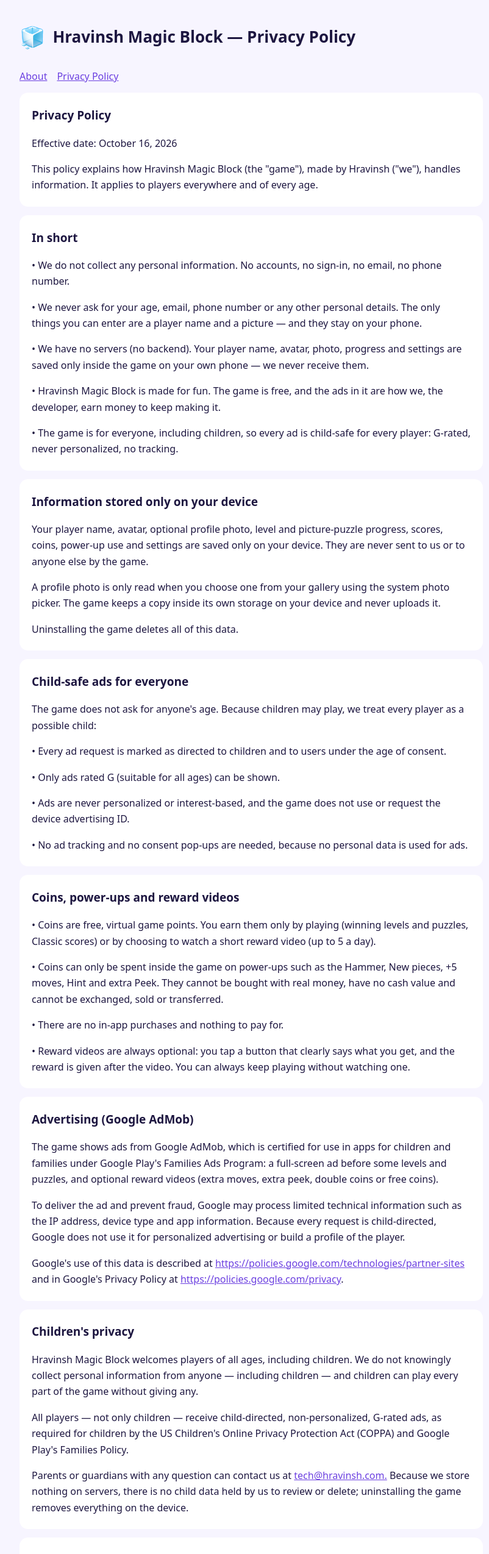
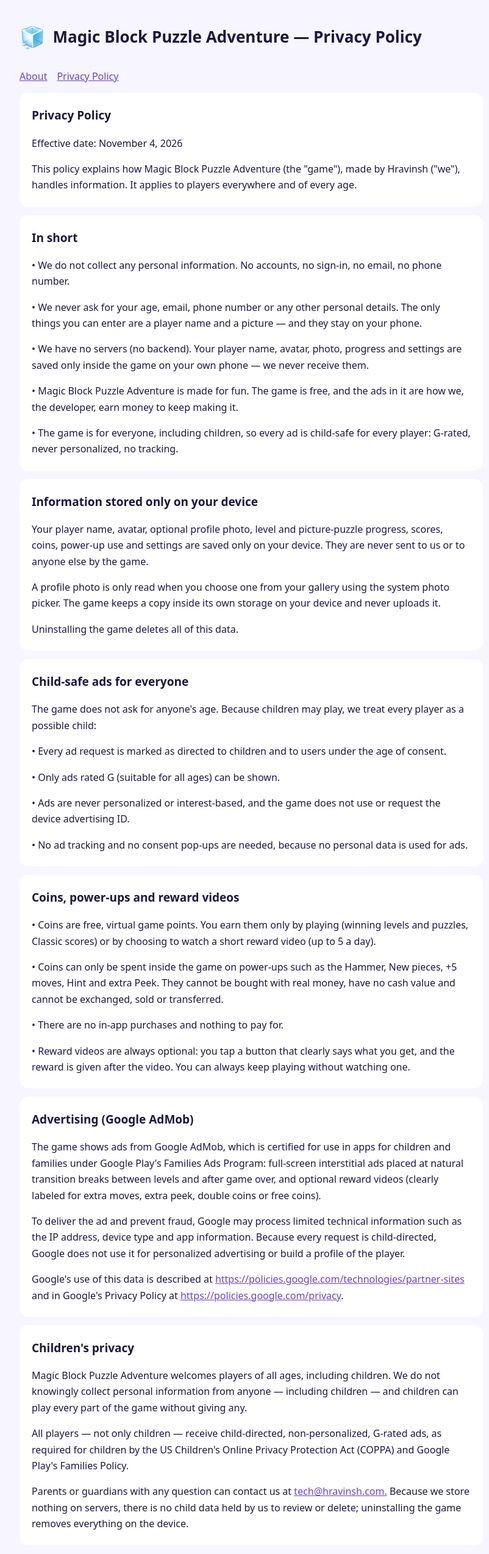
Before and after one commit to hravinshtech/hravinshtech.github.io, a plain HTML site: page privacy-policy.html in a window 1280 px wide. Shown: the top 2549 px of the page at 61% size, without its empty margins (228-1030 px from the left). Drawn offline with Linux system fonts and the light colour scheme.

Commit message:
chore(release): update privacy policy and bump latestVersionCode to 15

```diff
--- a/privacy-policy.html
+++ b/privacy-policy.html
@@ -3,7 +3,7 @@
 <head>
 <meta charset="utf-8">
 <meta name="viewport" content="width=device-width, initial-scale=1">
-<title>Hravinsh Magic Block — Privacy Policy</title>
+<title>Magic Block Puzzle Adventure — Privacy Policy</title>
 <style>
   :root { color-scheme: light dark; --bg:#f7f5ff; --fg:#1d1640; --muted:#5d5683; --card:#fff; --accent:#6b3fe0; }
   @media (prefers-color-scheme: dark) { :root { --bg:#120b26; --fg:#f2efff; --muted:#b9b0e0; --card:#1e1442; --accent:#b794ff; } }
@@ -17,15 +17,15 @@
 </style>
 </head>
 <body><main>
-<header><span class="logo">🧊</span><h1>Hravinsh Magic Block — Privacy Policy</h1></header>
+<header><span class="logo">🧊</span><h1>Magic Block Puzzle Adventure — Privacy Policy</h1></header>
 <nav><a href="index.html">About</a><a href="privacy-policy.html">Privacy Policy</a></nav>
-<section><h2>Privacy Policy</h2><p>Effective date: October 16, 2026</p><p>This policy explains how Hravinsh Magic Block (the "game"), made by Hravinsh ("we"), handles information. It applies to players everywhere and of every age.</p></section>
-<section><h2>In short</h2><p>• We do not collect any personal information. No accounts, no sign-in, no email, no phone number.</p><p>• We never ask for your age, email, phone number or any other personal details. The only things you can enter are a player name and a picture — and they stay on your phone.</p><p>• We have no servers (no backend). Your player name, avatar, photo, progress and settings are saved only inside the game on your own phone — we never receive them.</p><p>• Hravinsh Magic Block is made for fun. The game is free, and the ads in it are how we, the developer, earn money to keep making it.</p><p>• The game is for everyone, including children, so every ad is child-safe for every player: G-rated, never personalized, no tracking.</p></section>
+<section><h2>Privacy Policy</h2><p>Effective date: November 4, 2026</p><p>This policy explains how Magic Block Puzzle Adventure (the "game"), made by Hravinsh ("we"), handles information. It applies to players everywhere and of every age.</p></section>
+<section><h2>In short</h2><p>• We do not collect any personal information. No accounts, no sign-in, no email, no phone number.</p><p>• We never ask for your age, email, phone number or any other personal details. The only things you can enter are a player name and a picture — and they stay on your phone.</p><p>• We have no servers (no backend). Your player name, avatar, photo, progress and settings are saved only inside the game on your own phone — we never receive them.</p><p>• Magic Block Puzzle Adventure is made for fun. The game is free, and the ads in it are how we, the developer, earn money to keep making it.</p><p>• The game is for everyone, including children, so every ad is child-safe for every player: G-rated, never personalized, no tracking.</p></section>
 <section><h2>Information stored only on your device</h2><p>Your player name, avatar, optional profile photo, level and picture-puzzle progress, scores, coins, power-up use and settings are saved only on your device. They are never sent to us or to anyone else by the game.</p><p>A profile photo is only read when you choose one from your gallery using the system photo picker. The game keeps a copy inside its own storage on your device and never uploads it.</p><p>Uninstalling the game deletes all of this data.</p></section>
 <section><h2>Child-safe ads for everyone</h2><p>The game does not ask for anyone's age. Because children may play, we treat every player as a possible child:</p><p>• Every ad request is marked as directed to children and to users under the age of consent.</p><p>• Only ads rated G (suitable for all ages) can be shown.</p><p>• Ads are never personalized or interest-based, and the game does not use or request the device advertising ID.</p><p>• No ad tracking and no consent pop-ups are needed, because no personal data is used for ads.</p></section>
 <section><h2>Coins, power-ups and reward videos</h2><p>• Coins are free, virtual game points. You earn them only by playing (winning levels and puzzles, Classic scores) or by choosing to watch a short reward video (up to 5 a day).</p><p>• Coins can only be spent inside the game on power-ups such as the Hammer, New pieces, +5 moves, Hint and extra Peek. They cannot be bought with real money, have no cash value and cannot be exchanged, sold or transferred.</p><p>• There are no in-app purchases and nothing to pay for.</p><p>• Reward videos are always optional: you tap a button that clearly says what you get, and the reward is given after the video. You can always keep playing without watching one.</p></section>
-<section><h2>Advertising (Google AdMob)</h2><p>The game shows ads from Google AdMob, which is certified for use in apps for children and families under Google Play's Families Ads Program: a full-screen ad before some levels and puzzles, and optional reward videos (extra moves, extra peek, double coins or free coins).</p><p>To deliver the ad and prevent fraud, Google may process limited technical information such as the IP address, device type and app information. Because every request is child-directed, Google does not use it for personalized advertising or build a profile of the player.</p><p>Google's use of this data is described at <a href="https://policies.google.com/technologies/partner-sites">https://policies.google.com/technologies/partner-sites</a> and in Google's Privacy Policy at <a href="https://policies.google.com/privacy">https://policies.google.com/privacy</a>.</p></section>
-<section><h2>Children's privacy</h2><p>Hravinsh Magic Block welcomes players of all ages, including children. We do not knowingly collect personal information from anyone — including children — and children can play every part of the game without giving any.</p><p>All players — not only children — receive child-directed, non-personalized, G-rated ads, as required for children by the US Children's Online Privacy Protection Act (COPPA) and Google Play's Families Policy.</p><p>Parents or guardians with any question can contact us at <a href="mailto:tech@hravinsh.com.">tech@hravinsh.com.</a> Because we store nothing on servers, there is no child data held by us to review or delete; uninstalling the game removes everything on the device.</p></section>
+<section><h2>Advertising (Google AdMob)</h2><p>The game shows ads from Google AdMob, which is certified for use in apps for children and families under Google Play's Families Ads Program: full-screen interstitial ads placed at natural transition breaks between levels and after game over, and optional reward videos (clearly labeled for extra moves, extra peek, double coins or free coins).</p><p>To deliver the ad and prevent fraud, Google may process limited technical information such as the IP address, device type and app information. Because every request is child-directed, Google does not use it for personalized advertising or build a profile of the player.</p><p>Google's use of this data is described at <a href="https://policies.google.com/technologies/partner-sites">https://policies.google.com/technologies/partner-sites</a> and in Google's Privacy Policy at <a href="https://policies.google.com/privacy">https://policies.google.com/privacy</a>.</p></section>
+<section><h2>Children's privacy</h2><p>Magic Block Puzzle Adventure welcomes players of all ages, including children. We do not knowingly collect personal information from anyone — including children — and children can play every part of the game without giving any.</p><p>All players — not only children — receive child-directed, non-personalized, G-rated ads, as required for children by the US Children's Online Privacy Protection Act (COPPA) and Google Play's Families Policy.</p><p>Parents or guardians with any question can contact us at <a href="mailto:tech@hravinsh.com.">tech@hravinsh.com.</a> Because we store nothing on servers, there is no child data held by us to review or delete; uninstalling the game removes everything on the device.</p></section>
 <section><h2>Privacy laws around the world</h2><p>We designed the game to respect children's and privacy laws in the countries where it is available, including:</p><p>• United States: COPPA and state privacy laws (such as the CCPA/CPRA).</p><p>• European Union / EEA: the GDPR, including its special protection for children (Article 8).</p><p>• United Kingdom: the UK GDPR and the Age Appropriate Design Code ("Children's Code").</p><p>• India: the Digital Personal Data Protection Act, 2023 — no player is tracked or shown targeted ads.</p><p>• Brazil (LGPD), Canada (PIPEDA), Australia (Privacy Act) and similar laws elsewhere.</p><p>We do this by not collecting personal data at all, not asking anyone's age, keeping game data on your device, and showing only child-safe ads to every player. If the law where you live gives you additional rights, contact us and we will help.</p></section>
 <section><h2>Reminders (optional notifications)</h2><p>The game can show up to two friendly reminders a day (for example "Level 12 is waiting!"). They are only shown if you allow notifications, and you can turn them off anytime in Settings → Reminders or in your phone settings.</p><p>Reminders are created and scheduled on your phone itself. We do not use a push-notification server, do not create a notification token, and no information is sent anywhere.</p></section>
 <section><h2>Permissions</h2><p>The game does not access your contacts, camera, microphone, location or files. Photo access happens only through the system photo picker when you choose to set a profile photo. The notification permission is optional and only used for the reminders above.</p></section>
--- a/version.json
+++ b/version.json
@@ -1,5 +1,5 @@
 {
-  "android": { "latestVersionCode": 12 },
+  "android": { "latestVersionCode": 15 },
   "ios": { "latestVersionCode": 0 },
   "note": "Bump latestVersionCode after each store release; the game offers an update when its own build number is lower."
 }
```
Also changed, not shown: index.html (+4 -4 lines).
